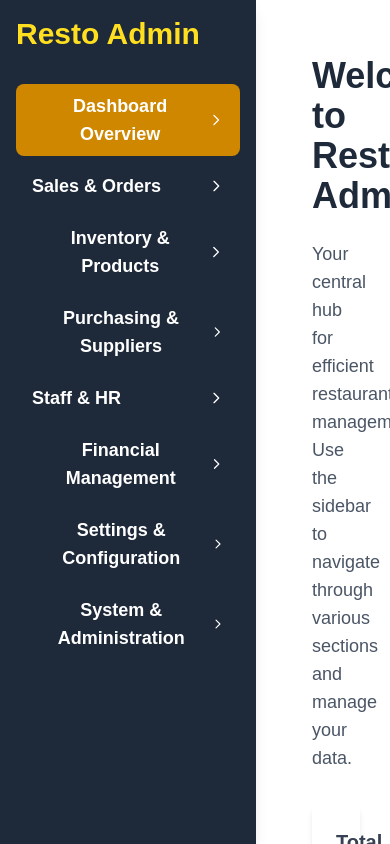
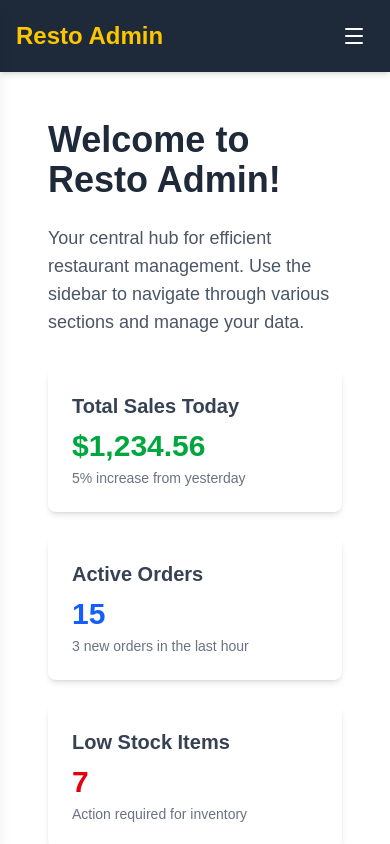
Before and after one commit to geehyness/test, a Next.js app: page / in a window 390 px wide. Built offline with nearby package versions, Linux system fonts and the light colour scheme.

Commit message:
responciveness

```diff
--- a/src/app/components/Navbar.tsx
+++ b/src/app/components/Navbar.tsx
@@ -168,15 +168,9 @@ export default function Navbar() {
   // State to manage open/closed sub-menus
   const [openMenus, setOpenMenus] = useState<Record<string, boolean>>({});
 
-  const toggleMenu = (menuName: string) => {
-    setOpenMenus(prev => ({
-      ...prev,
-      [menuName]: !prev[menuName]
-    }));
-  };
-
   return (
-    <nav className="w-64 bg-gray-800 text-white p-4 overflow-y-auto shadow-lg">
+    // Removed w-64, added h-full to ensure it takes full height of its parent (the fixed div in layout.tsx)
+    <nav className="bg-gray-800 text-white p-4 h-full overflow-y-auto shadow-lg">
       <h2 className="text-3xl font-extrabold mb-8 text-yellow-300">Resto Admin</h2>
       <ul>
         {dashboardMenu.map((menuItem) => (
--- a/src/app/layout.tsx
+++ b/src/app/layout.tsx
@@ -1,11 +1,14 @@
-import React from 'react';
-import Link from 'next/link'; // Keep Link for potential header links if needed
+'use client'; // This component uses client-side hooks like useState
+
+import React, { useState } from 'react';
+import Link from 'next/link';
 import './globals.css';
-//import { entities } from './config/entities'; // Keep entities if you use them directly here
-import Navbar from './components/Navbar'; // Import the new Navbar component
+import { entities } from './config/entities';
+import Navbar from './components/Navbar'; // Import the Navbar component
+import { Menu } from 'lucide-react'; // Import a menu icon for mobile toggle
 
 export const metadata = {
-  title: 'Resto Admin Dashboard', // Updated title for clarity
+  title: 'Resto Admin Dashboard',
   description: 'Efficiently manage your restaurant operations.',
 };
 
@@ -14,17 +17,65 @@ export default function RootLayout({
 }: {
   children: React.ReactNode;
 }) {
-  // resources are now handled by Navbar, so this can be removed if not used elsewhere
-  // const resources = Object.keys(entities);
+  const [sidebarOpen, setSidebarOpen] = useState(false);
+  // resources are still needed to pass to Navbar if it uses them
+  // const resources = Object.keys(entities); // Keep if Navbar needs it, otherwise can remove
 
   return (
     <html lang="en">
-      <body className="flex h-screen bg-gray-100 font-sans">
+      {/* The body will be a flex container. On small screens, it's column-wise. On medium/larger, it's row-wise. */}
+      <body className="flex flex-col md:flex-row h-screen bg-gray-100 font-sans">
+
+        {/* Mobile Header and Menu Button */}
+        <div className="md:hidden p-4 bg-gray-800 text-white flex justify-between items-center shadow-md">
+          <h2 className="text-2xl font-bold text-yellow-400">Resto Admin</h2>
+          <button
+            onClick={() => setSidebarOpen(!sidebarOpen)}
+            className="p-2 rounded-md focus:outline-none focus:ring-2 focus:ring-inset focus:ring-white"
+            aria-label="Toggle sidebar"
+          >
+            <Menu className="h-6 w-6" /> {/* Menu icon */}
+          </button>
+        </div>
+
         {/* Sidebar Navigation */}
-        <Navbar />
+        {/*
+          - fixed inset-y-0 left-0: Positions the sidebar absolutely
+          - z-50: Ensures it's on top of other content
+          - w-64: Fixed width for the sidebar
+          - transform: Enables CSS transforms for sliding animation
+          - ${sidebarOpen ? 'translate-x-0' : '-translate-x-full'}: Controls the slide-in/out on mobile
+          - md:relative md:translate-x-0: On medium screens and up, it becomes relative and always visible
+          - transition-transform duration-300 ease-in-out: Smooth animation
+        */}
+        <div className={`fixed inset-y-0 left-0 z-50 w-64 bg-gray-800 transform ${sidebarOpen ? 'translate-x-0' : '-translate-x-full'} md:relative md:translate-x-0 transition-transform duration-300 ease-in-out`}>
+          <Navbar />
+        </div>
+
+        {/* Overlay for mobile when sidebar is open */}
+        {/*
+          - fixed inset-0: Covers the entire viewport
+          - bg-black bg-opacity-50: Semi-transparent black background
+          - z-40: Below the sidebar but above other content
+          - md:hidden: Hidden on medium screens and up
+          - onClick: Closes the sidebar when clicked
+        */}
+        {sidebarOpen && (
+          <div
+            className="fixed inset-0 bg-black bg-opacity-50 z-40 md:hidden"
+            onClick={() => setSidebarOpen(false)}
+            aria-hidden="true" // Hide from accessibility tree as it's just an overlay
+          ></div>
+        )}
 
         {/* Main Content Area */}
-        <main className="flex-1 p-6 overflow-y-auto">
+        {/*
+          - flex-1: Takes up remaining space
+          - p-4: Smaller padding on mobile
+          - md:p-6: Larger padding on medium screens and up
+          - overflow-y-auto: Allows vertical scrolling if content overflows
+        */}
+        <main className="flex-1 p-4 md:p-6 overflow-y-auto">
           {children}
         </main>
       </body>
```
